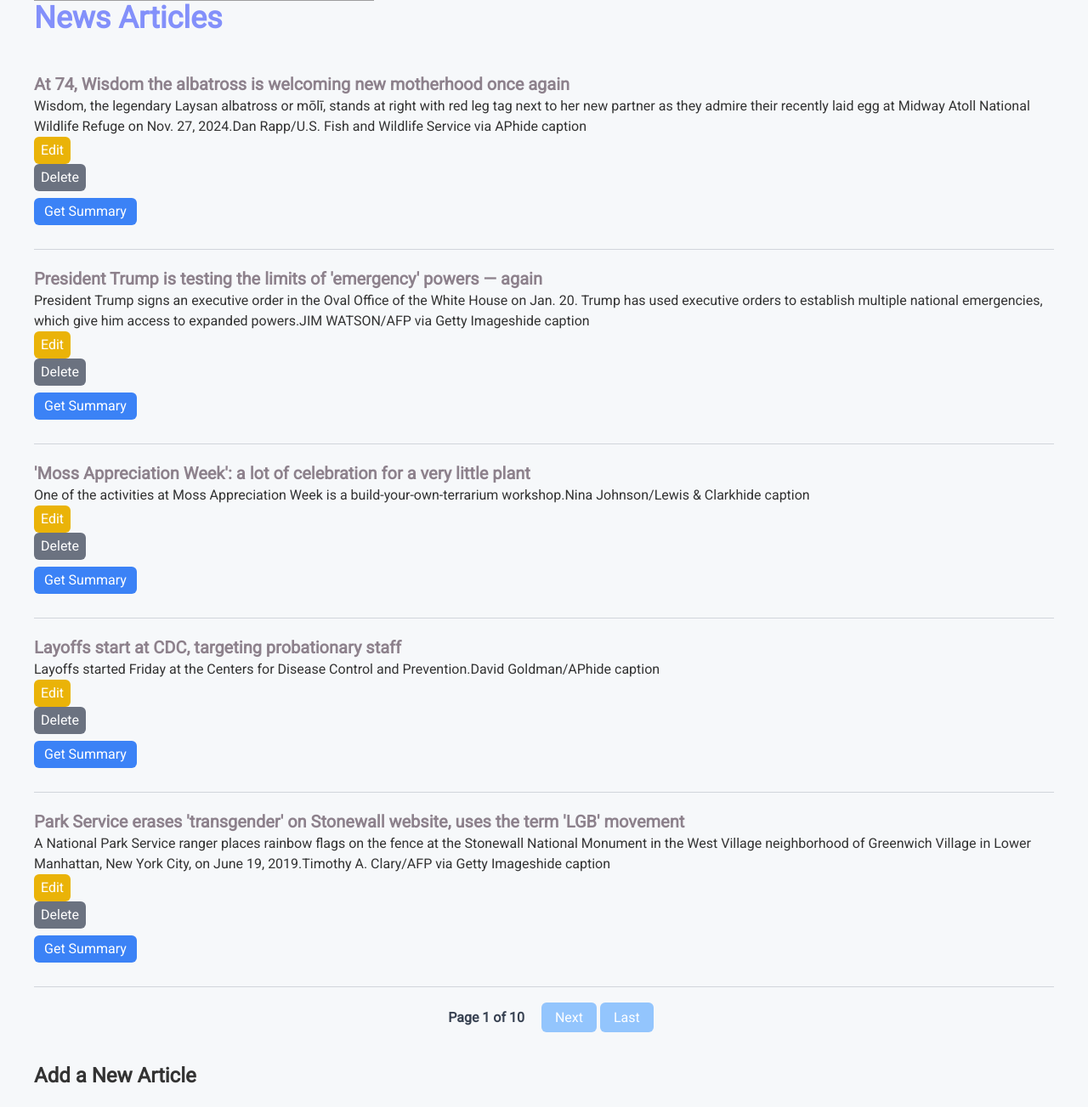
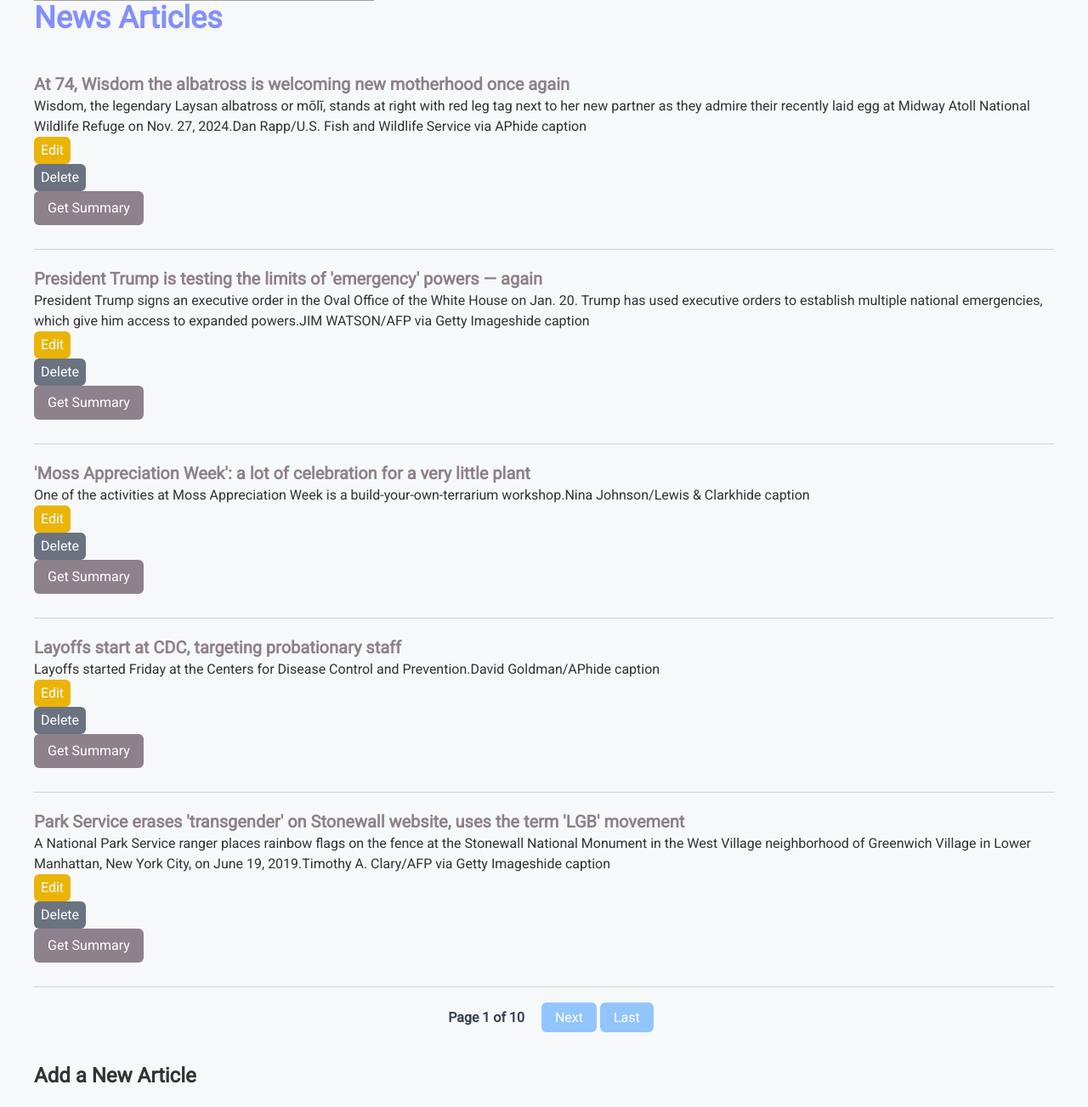
Before and after one commit to jsnorek/NewsNow, a Flask app: page / in a window 1280 px wide. Shown: the part 661-1964 px from the top of the page at 85% size. Run offline with Flask 3, Linux system fonts and the light colour scheme; data comes from the database, SQL or seed files in the repository; some libraries are stand-ins or nearby versions; grey boxes are pictures that could not be loaded.

Commit message:
update the summary button css to align with style guide

```diff
--- a/templates/index.html
+++ b/templates/index.html
@@ -74,7 +74,7 @@
         <!-- Scrape Latest Articles Button -->
         <script src="{{ url_for('static', filename='script.js') }}"></script>
         <form action="/scrape" method="POST">
-            <button type="submit" class="bg-accent text-white py-2 px-4 rounded-md hover:bg-blue-500 transition-all">Scrape Latest Articles</button>
+            <button type="submit" class="bg-accent text-white py-2 px-4 rounded-md hover:bg-[#cdd2fd] active:bg-[#E1D1E2] transition-all">Scrape Latest Articles</button>
         </form>
 
         <!-- Setiment and Summary  -->
@@ -127,7 +127,7 @@
         <!-- Summary Button -->
         <button
             onclick="getSummary(`{{ article.headline }}`, `{{ article.summary }}`, `{{ article.id }}`)"
-            class="bg-blue-500 text-white py-1 px-3 rounded-md hover:bg-blue-600 mt-2"
+            class="bg-primary text-white py-2 px-4 rounded-md hover:bg-[#7B6E7B] active:bg-[#6E616E] transition-all"
         >
             Get Summary
         </button>
```
